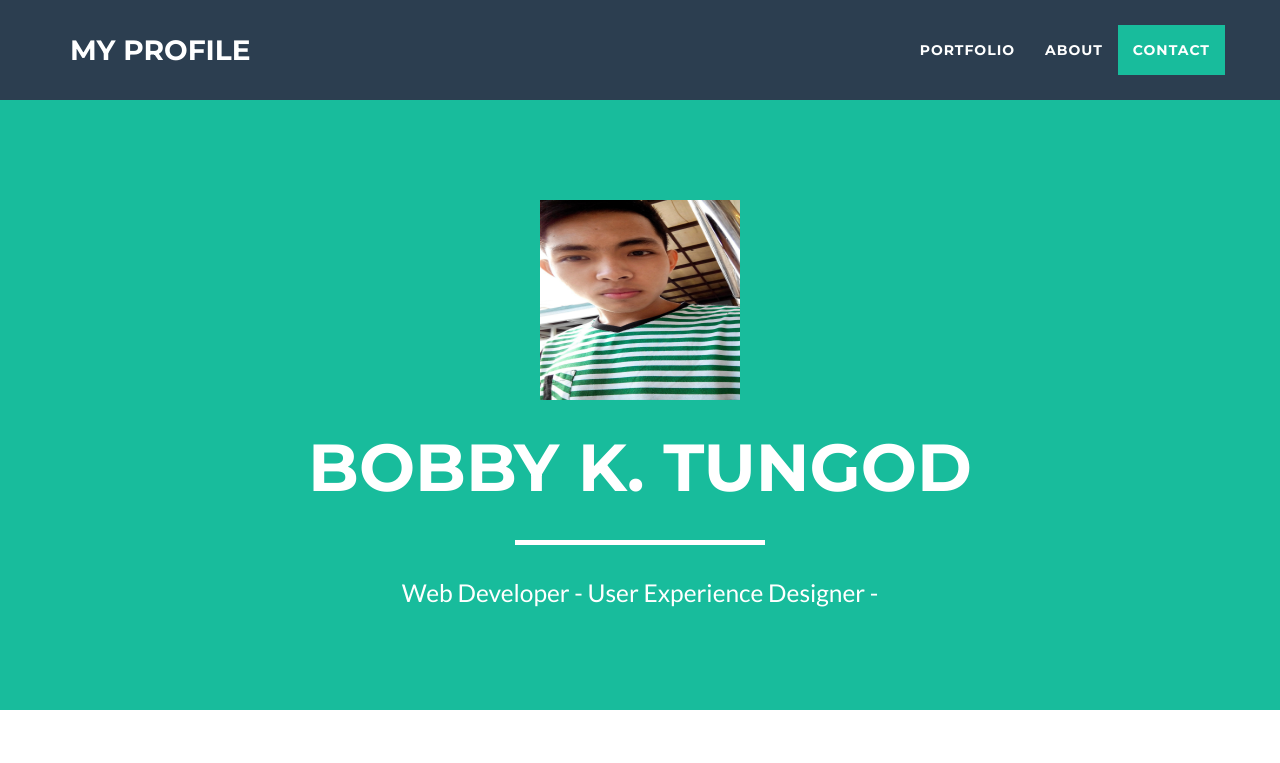
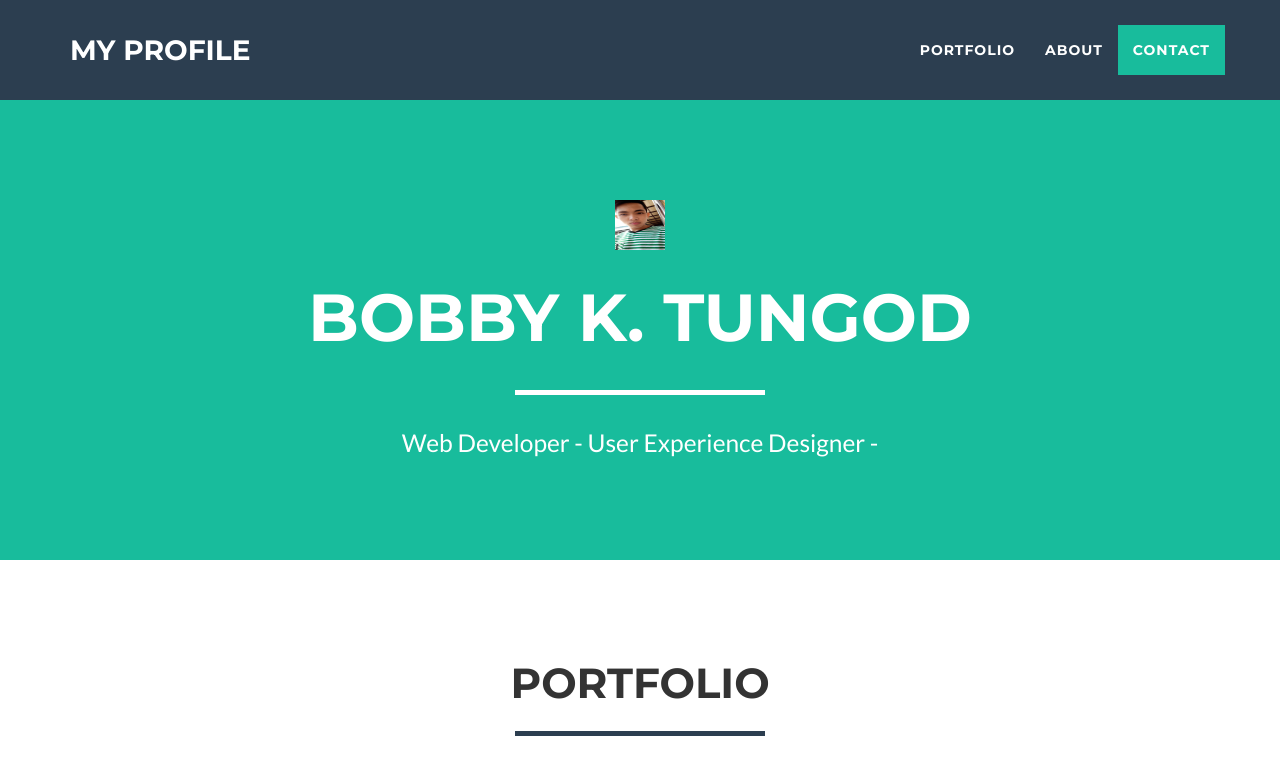
Before and after one commit to bobbytungod/bobbytungod.github.io, a website: page index.html in a window 1280 px wide. Shown: the top 763 px of the page. Drawn offline with nearby package versions, Linux system fonts and the light colour scheme.

Commit message:
Update index.html

```diff
--- a/index.html
+++ b/index.html
@@ -71,7 +71,7 @@
         <div class="container">
             <div class="row">
                 <div class="col-lg-12">
-                    <img class="img-responsive" src="boo.jpg" alt="" style="height: 200px; width: 200px">
+                    <img class="img-responsive" src="boo.jpg" alt="" style="height: 50px; width: 50px">
                     <div class="intro-text">
                         <span class="name">Bobby K. Tungod</span>
                         <hr class="star-light">
```
